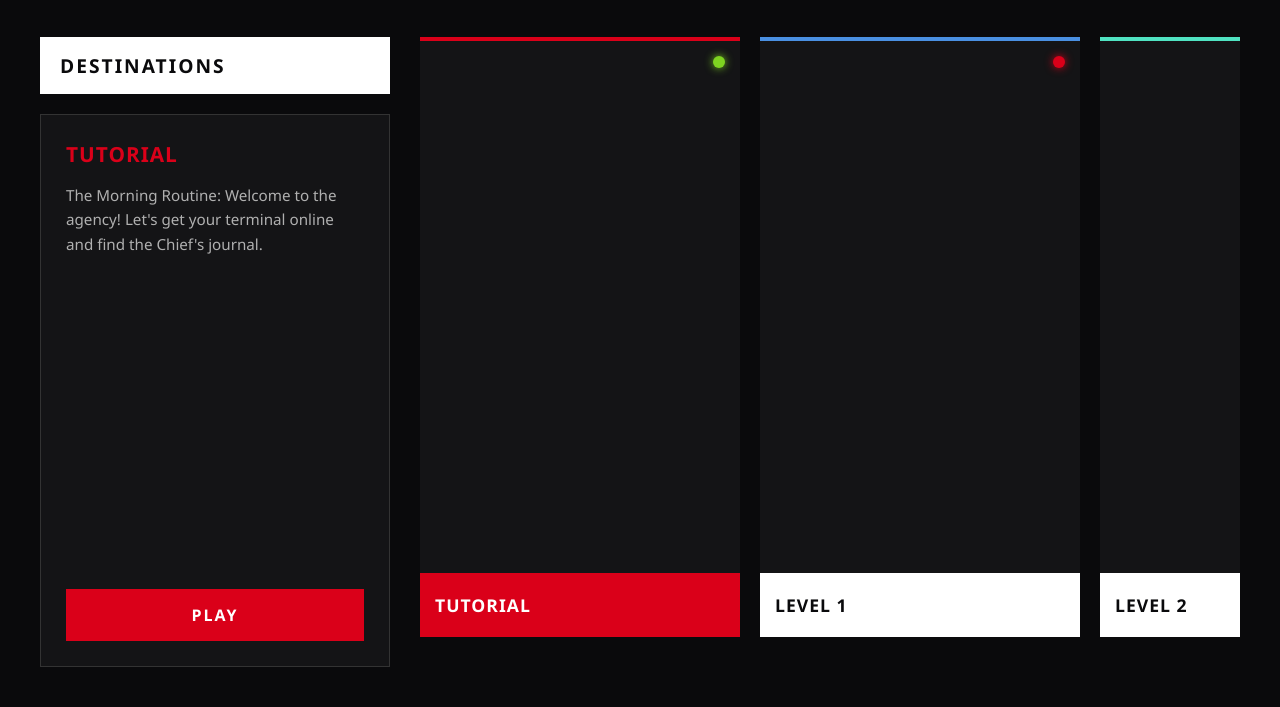
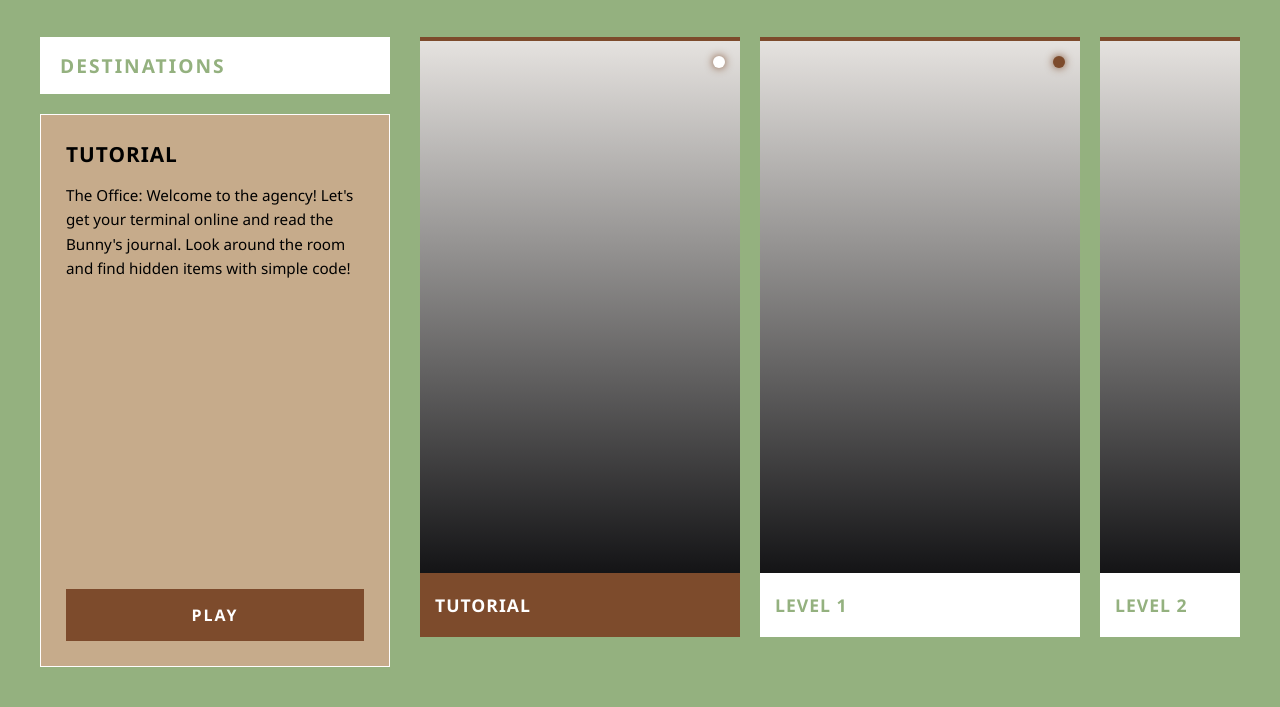
Before and after one commit to cse110-sp26-group25/the-bunny-s-backlog, a website: page Screens/level_screen/index.html in a window 1280 px wide. Shown: the part 93-800 px from the top of the page. Drawn offline with Linux system fonts and the light colour scheme.

Commit message:
Changed some colors

```diff
--- a/Screens/level_screen/script.js
+++ b/Screens/level_screen/script.js
@@ -2,19 +2,19 @@ const levels = [
     {
         id: "tutorial",
         title: "Tutorial",
-        synopsis: "The Morning Routine: Welcome to the agency! Let's get your terminal online and find the Chief's journal.",
+        synopsis: "The Office: Welcome to the agency! Let's get your terminal online and read the Bunny's journal. Look around the room and find hidden items with simple code!",
         completed: true
     },
     {
         id: "level1",
         title: "Level 1",
-        synopsis: "The Crust & Crumb Bakery: A thief has struck! Catalog the remaining pastries to find a clue.",
+        synopsis: "The Crust & Crumb Bakery: A thief has struck! Catalog and sort the remaining pastries to find clues and give a hoof to our Sheep Baker friend.",
         completed: false
     },
     {
         id: "level2",
         title: "Level 2",
-        synopsis: "The Police Station: Search the precinct records and cross-reference suspects to catch the culprit.",
+        synopsis: "The Police Station: Theres a witness! Listen the wittness statements and cross-reference suspects to try-catch the culprit.",
         completed: false
     }
 ];
--- a/Screens/level_screen/style.css
+++ b/Screens/level_screen/style.css
@@ -1,17 +1,17 @@
 /* --- CORE HITMAN AESTHETIC --- */
 :root {
-    --bg-dark: #0a0a0c;
-    --bg-panel: #141416;
+    --bg-dark: #94b17f;
+    --bg-panel: #e5e2df;
     --text-main: #fff;
     --text-muted: #888;
-    --hitman-red: #da0019;
-    --border-color: #333;
+    --hitman-red: #7d4b2c;
+    --border-color: #fffdfd;
     --font-family: 'Segoe UI', tahoma, geneva, verdana, sans-serif;
 
     /* Wireframe Card Accents */
-    --card-1: #da0019; /* Red */
-    --card-2: #4a90e2; /* Blue */
-    --card-3: #50e3c2; /* Cyan */
+    --card-1: #7d4b2c; /* Red */
+    --card-2: #7d4b2c; /* Blue */
+    --card-3: #7d4b2c; /* Cyan */
     --card-4: #7ed321; /* Green */
     --card-5: #bd10e0; /* Pink */
 }
@@ -84,7 +84,7 @@ body {
 }
 
 .summary-box {
-    background-color: var(--bg-panel);
+    background-color: #C6AB8B;
     border: 1px solid var(--border-color);
     padding: 25px;
     flex: 1;
@@ -93,7 +93,7 @@ body {
 }
 
 .summary-box h3 {
-    color: var(--hitman-red);
+    color: black;
     text-transform: uppercase;
     letter-spacing: 1px;
     margin-bottom: 15px;
@@ -101,7 +101,7 @@ body {
 }
 
 .summary-box p {
-    color: #b0b0b0;
+    color: #000000;
     line-height: 1.6;
     font-size: 0.95rem;
     margin-bottom: 20px;
@@ -124,7 +124,8 @@ body {
 }
 
 .action-button:hover {
-    background-color: #f02;
+    background-color: white;
+    color: black;
 }
 
 .action-button:active {
@@ -169,7 +170,6 @@ body {
 
 .level-card {
     background-color: var(--bg-panel);
-
     /* Make cards much longer (taller) */
     height: 75vh;
     min-height: 500px;
@@ -190,13 +190,19 @@ body {
 .card-container:nth-child(5n+1) .level-card { border-top-color: var(--card-1); }
 .card-container:nth-child(5n+2) .level-card { border-top-color: var(--card-2); }
 .card-container:nth-child(5n+3) .level-card { border-top-color: var(--card-3); }
-.card-container:nth-child(5n+4) .level-card { border-top-color: var(--card-4); }
-.card-container:nth-child(5n) .level-card { border-top-color: var(--card-5); }
+/* .card-container:nth-child(5n+4) .level-card { border-top-color: var(--card-4); }
+.card-container:nth-child(5n) .level-card { border-top-color: var(--card-5); } */
+
+/* .card-container:nth-child(5n+1) .level-card { background-image: url('/the-bunny-s-backlog/Graphics/Background_Animation/PNG/LevelSelection/0.1.png'); }
+.card-container:nth-child(5n+2) .level-card { background-image: url('/the-bunny-s-backlog/Graphics/Background_Animation/PNG/LevelSelection/1.2.png'); }
+.card-container:nth-child(5n+3) .level-card { background-image: url('/the-bunny-s-backlog/Graphics/Background_Animation/PNG/LevelSelection/2.1.png'); } */
+
 
 .card-image-placeholder {
     flex: 1;
     background: linear-gradient(180deg, rgb(20 20 22 / 0%) 0%, rgb(20 20 22 / 100%) 100%);
     position: relative;
+
 }
 
 .status-dot {
@@ -211,8 +217,8 @@ body {
 }
 
 .status-dot.completed {
-    background-color: var(--card-4); /* Green */
-    box-shadow: 0 0 8px var(--card-4);
+    background-color: white; /* Green */
+    box-shadow: brown;
 }
 
 .card-header {
```
